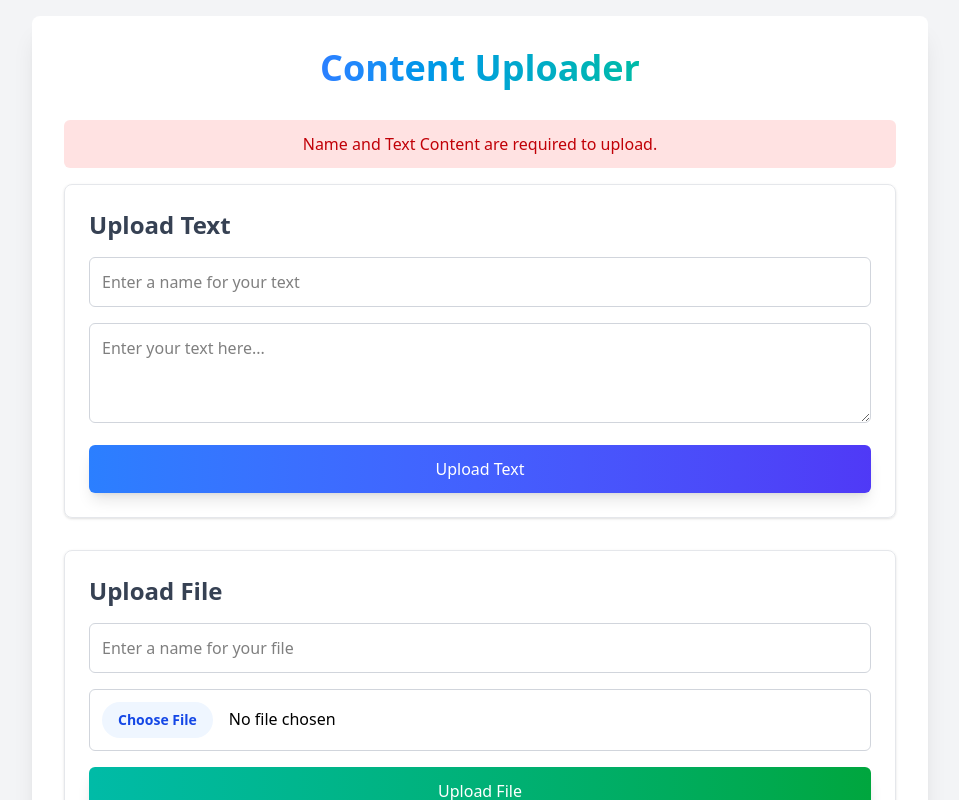
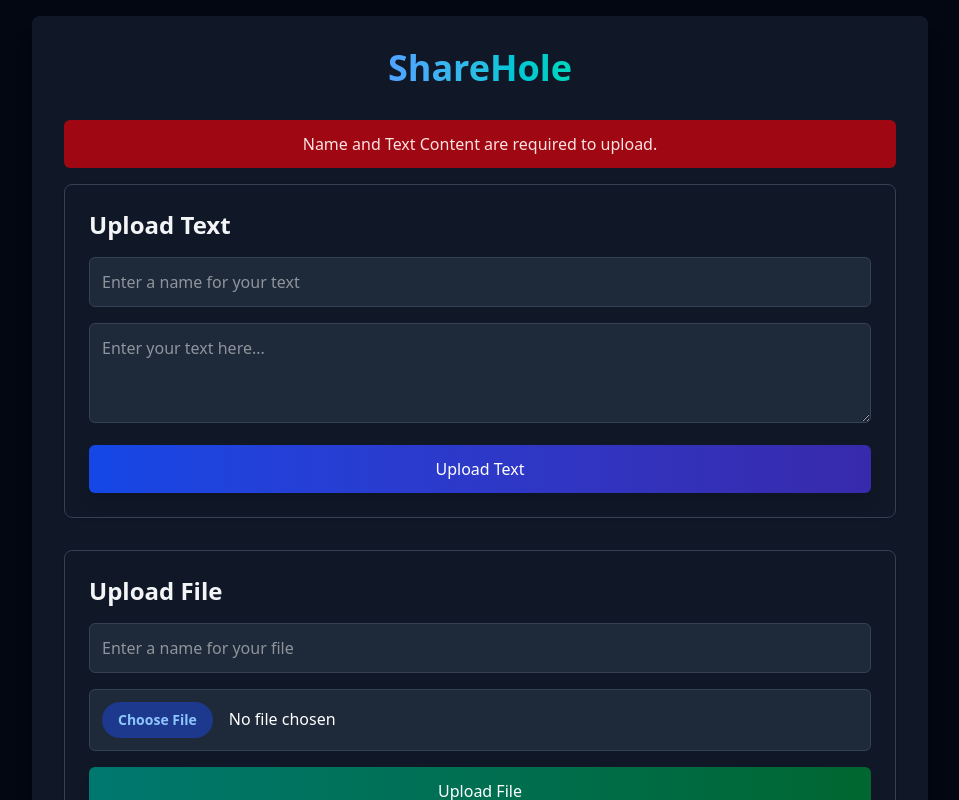
Before and after one commit to dev-anku/sharehole, a React (Vite) app in the folder client/: page / in a window 1280 px wide. Both pictures are taken after a click on the button "Upload Text". Shown: the top 800 px of the page, without its empty margins (160-1119 px from the left). Built offline with nearby package versions, Linux system fonts and the light colour scheme; no server answers.

Commit message:
refactor: updated how the uploaded items appear

```diff
--- a/client/src/pages/ItemsPage.jsx
+++ b/client/src/pages/ItemsPage.jsx
@@ -4,7 +4,7 @@ const Message = ({ message }) => {
   return (
     <div>
       {message && (
-        <div className={`p-3 mb-4 rounded-md text-center ${message.includes('successfully') ? 'bg-green-100 text-green-700' : 'bg-red-100 text-red-700'}`}>
+        <div className={`p-3 mb-4 rounded-md text-center ${message.includes('successfully') ? 'bg-green-800 text-green-100' : 'bg-red-800 text-red-100'}`}>
           {message}
         </div>
       )}
@@ -53,11 +53,11 @@ const FileUpload = ({ setMessage, isLoading, setLoading, fetchUploadedItems }) =
     }
   }
 
-  return (<div className="mb-8 p-6 border border-gray-200 rounded-lg shadow-sm">
-    <h2 className="text-2xl font-semibold text-gray-700 mb-4">Upload File</h2>
+  return (<div className="mb-8 p-6 border border-gray-700 rounded-lg shadow-sm bg-gray-900">
+    <h2 className="text-2xl font-semibold text-gray-100 mb-4">Upload File</h2>
     <input
       type="text"
-      className="w-full p-3 border border-gray-300 rounded-md focus:ring-2 focus:ring-teal-400 focus:border-transparent transition duration-200 ease-in-out mb-4"
+      className="w-full p-3 border border-gray-700 rounded-md bg-gray-800 text-white focus:ring-2 focus:ring-teal-400 focus:border-transparent transition duration-200 ease-in-out mb-4"
       placeholder="Enter a name for your file"
       value={fileName}
       onChange={(e) => setFileName(e.target.value)}
@@ -66,14 +66,14 @@ const FileUpload = ({ setMessage, isLoading, setLoading, fetchUploadedItems }) =
       id="file-input"
       type="file"
       onChange={(e) => setSelectedFile(e.target.files[0])}
-      className="w-full p-3 border border-gray-300 rounded-md bg-white file:mr-4 file:py-2 file:px-4 file:rounded-full file:border-0 file:text-sm file:font-semibold file:bg-blue-50 file:text-blue-700 hover:file:bg-blue-100 cursor-pointer"
+      className="w-full p-3 border border-gray-700 rounded-md bg-gray-800 text-white file:mr-4 file:py-2 file:px-4 file:rounded-full file:border-0 file:text-sm file:font-semibold file:bg-blue-900 file:text-blue-300 hover:file:bg-blue-800 cursor-pointer"
     />
     {selectedFile && (
-      <p className="text-sm text-gray-600 mt-2">Selected file: <span className="font-medium">{selectedFile.name}</span></p>
+      <p className="text-sm text-gray-400 mt-2">Selected file: <span className="font-medium text-gray-200">{selectedFile.name}</span></p>
     )}
     <button
       onClick={handleFileUpload}
-      className="mt-4 w-full bg-gradient-to-r from-teal-500 to-green-600 text-white py-3 px-6 rounded-md shadow-lg hover:from-teal-600 hover:to-green-700 transition duration-300 ease-in-out transform hover:scale-105 disabled:opacity-50 disabled:cursor-not-allowed"
+      className="mt-4 w-full bg-gradient-to-r from-teal-700 to-green-800 text-white py-3 px-6 rounded-md shadow-lg hover:from-teal-600 hover:to-green-700 transition duration-300 ease-in-out transform hover:scale-105 disabled:opacity-50 disabled:cursor-not-allowed"
       disabled={isLoading}
     >
       {isLoading ? 'Uploading...' : 'Upload File'}
@@ -121,24 +121,24 @@ const TextUpload = ({ setMessage, isLoading, setLoading, fetchUploadedItems }) =
   };
 
   return (
-    <div className="mb-8 p-6 border border-gray-200 rounded-lg shadow-sm">
-      <h2 className="text-2xl font-semibold text-gray-700 mb-4">Upload Text</h2>
+    <div className="mb-8 p-6 border border-gray-700 rounded-lg shadow-sm bg-gray-900">
+      <h2 className="text-2xl font-semibold text-gray-100 mb-4">Upload Text</h2>
       <input
         type="text"
-        className="w-full p-3 border border-gray-300 rounded-md focus:ring-2 focus:ring-blue-400 focus:border-transparent transition duration-200 ease-in-out mb-4"
+        className="w-full p-3 border border-gray-700 rounded-md bg-gray-800 text-white focus:ring-2 focus:ring-blue-400 focus:border-transparent transition duration-200 ease-in-out mb-4"
         placeholder="Enter a name for your text"
         value={textName}
         onChange={(e) => setTextName(e.target.value)}
       />
       <textarea
-        className="w-full p-3 border border-gray-300 rounded-md focus:ring-2 focus:ring-blue-400 focus:border-transparent transition duration-200 ease-in-out resize-y min-h-[100px]"
+        className="w-full p-3 border border-gray-700 rounded-md bg-gray-800 text-white focus:ring-2 focus:ring-blue-400 focus:border-transparent transition duration-200 ease-in-out resize-y min-h-[100px]"
         placeholder="Enter your text here..."
         value={textContent}
         onChange={(e) => setTextContent(e.target.value)}
       ></textarea>
       <button
         onClick={handleTextUpload}
-        className="mt-4 w-full bg-gradient-to-r from-blue-500 to-indigo-600 text-white py-3 px-6 rounded-md shadow-lg hover:from-blue-600 hover:to-indigo-700 transition duration-300 ease-in-out transform hover:scale-105 disabled:opacity-50 disabled:cursor-not-allowed"
+        className="mt-4 w-full bg-gradient-to-r from-blue-700 to-indigo-800 text-white py-3 px-6 rounded-md shadow-lg hover:from-blue-600 hover:to-indigo-700 transition duration-300 ease-in-out transform hover:scale-105 disabled:opacity-50 disabled:cursor-not-allowed"
         disabled={isLoading}
       >
         {isLoading ? 'Uploading...' : 'Upload Text'}
@@ -173,29 +173,19 @@ const UploadedItemsList = ({ uploadedItems, setMessage, isLoading, setLoading, f
   }
 
   return (
-    <div className="p-6 border border-gray-200 rounded-lg shadow-sm">
-      <h2 className="text-2xl font-semibold text-gray-700 mb-4">Your Uploaded Items</h2>
+    <div className="p-6 border border-gray-700 rounded-lg shadow-sm bg-gray-900">
+      <h2 className="text-2xl font-semibold text-gray-100 mb-4">Your Uploaded Items</h2>
       {isLoading && uploadedItems.length === 0 ? (
-        <p className="text-gray-500 text-center">Loading items...</p>
+        <p className="text-gray-400 text-center">Loading items...</p>
       ) : uploadedItems.length === 0 ? (
-        <p className="text-gray-500 text-center">No items uploaded yet.</p>
+        <p className="text-gray-400 text-center">No items uploaded yet.</p>
       ) : (
         <ul className="space-y-3">
           {uploadedItems.map((item) => (
-            <li key={item._id} className="p-4 bg-gray-50 rounded-md border border-gray-100 flex items-center justify-between">
-              <div className="flex justify-between w-full break-all pr-4">
-                <div>
-                  <span className="font-semibold text-gray-700">{item.name}</span><br />
-                  {item.type === 'text' ? (
-                    <span className="text-gray-800">
-                      <span className="font-semibold text-blue-600">[Text]</span> {item.content}
-                    </span>
-                  ) : (
-                    <span className="text-gray-800 flex items-center">
-                      <span className="font-semibold text-teal-600">[File]</span> {item.fileName}
-                    </span>
-                  )}
-                </div>
+            <li key={item._id} className="p-4 bg-gray-800 rounded-md border border-gray-700 flex items-center justify-between">
+              <div className="flex flex-col gap-2 w-full pr-4">
+                <div className="flex justify-between">
+                  <span className="font-semibold text-xl text-gray-100">{item.name}</span>
                   <div className="flex">
                     {item.type === 'file' && (
                       <a
@@ -203,12 +193,12 @@ const UploadedItemsList = ({ uploadedItems, setMessage, isLoading, setLoading, f
                         download
                         target="_blank"
                         rel="noopener noreferrer"
-                      className="ml-3 px-3 py-1 bg-blue-500 text-white text-sm rounded-md hover:bg-blue-600 transition duration-200 flex items-center"
+                        className="ml-3 px-3 py-1 bg-blue-700 text-white text-sm rounded-md hover:bg-blue-600 transition duration-200 flex items-center"
                       >Download</a>
                     )}
                     {deletingId !== item._id ? (
                       <button
-                      className="ml-3 px-3 py-1 bg-red-500 text-white text-sm rounded-md hover:bg-red-600 transition duration-200 flex items-center"
+                        className="ml-3 px-3 py-1 bg-red-700 text-white text-sm rounded-md hover:bg-red-600 transition duration-200 flex items-center"
                         onClick={() => setDeletingId(item._id)}
                       >
                         Delete
@@ -216,13 +206,13 @@ const UploadedItemsList = ({ uploadedItems, setMessage, isLoading, setLoading, f
                     ) : (
                       <>
                         <button
-                        className="ml-3 px-3 py-1 bg-green-500 text-white text-sm rounded-md hover:bg-green-600 transition duration-200 flex items-center"
+                          className="ml-3 px-3 py-1 bg-green-700 text-white text-sm rounded-md hover:bg-green-600 transition duration-200 flex items-center"
                           onClick={() => handleItemDelete(item._id)}
                         >
                           Yes
                         </button>
                         <button
-                        className="ml-3 px-3 py-1 bg-red-500 text-white text-sm rounded-md hover:bg-red-600 transition duration-200 flex items-center"
+                          className="ml-3 px-3 py-1 bg-red-700 text-white text-sm rounded-md hover:bg-red-600 transition duration-200 flex items-center"
                           onClick={() => setDeletingId(null)}
                         >
                           No
@@ -231,12 +221,32 @@ const UploadedItemsList = ({ uploadedItems, setMessage, isLoading, setLoading, f
                     )}
                   </div>
                 </div>
+                {item.type === 'text' ? (
+                  <div className="mt-1">
+                    <div className="relative mt-1">
+                      <button
+                        className="absolute top-2 right-2 px-2 py-1 text-xs bg-gray-600 text-white rounded hover:bg-gray-500"
+                        onClick={() => navigator.clipboard.writeText(item.content)}
+                      >
+                        Copy
+                      </button>
+                      <pre className="p-2 bg-gray-700 text-gray-100 rounded overflow-auto text-sm whitespace-pre-wrap">
+                        <code>{item.content}</code>
+                      </pre>
+                    </div>
+                  </div>
+                ) : (
+                  <span className="text-gray-300 flex items-center">
+                    {item.fileName}
+                  </span>
+                )}
+              </div>
             </li>
           ))}
         </ul>
       )
       }
-    </div >
+    </div>
   );
 }
 
@@ -267,11 +277,11 @@ const HomePage = () => {
   }, []);
 
   return (
-    <div className="min-h-screen bg-gray-100 flex items-center justify-center p-4 font-sans">
-      <div className="bg-white p-8 rounded-lg shadow-xl w-full max-w-4xl">
-        <h1 className="text-4xl font-extrabold text-gray-800 mb-8 text-center">
-          <span className="bg-clip-text text-transparent bg-gradient-to-r from-blue-500 to-teal-500">
-            Content Uploader
+    <div className="min-h-screen bg-gray-950 flex items-center justify-center p-4 font-sans">
+      <div className="bg-gray-900 p-8 rounded-lg shadow-xl w-full max-w-4xl">
+        <h1 className="text-4xl font-extrabold text-white mb-8 text-center">
+          <span className="bg-clip-text text-transparent bg-gradient-to-r from-blue-400 to-teal-400">
+            ShareHole
           </span>
         </h1>
         <Message message={message} />
```
Lines whose indentation alone changed are shown as unchanged.
